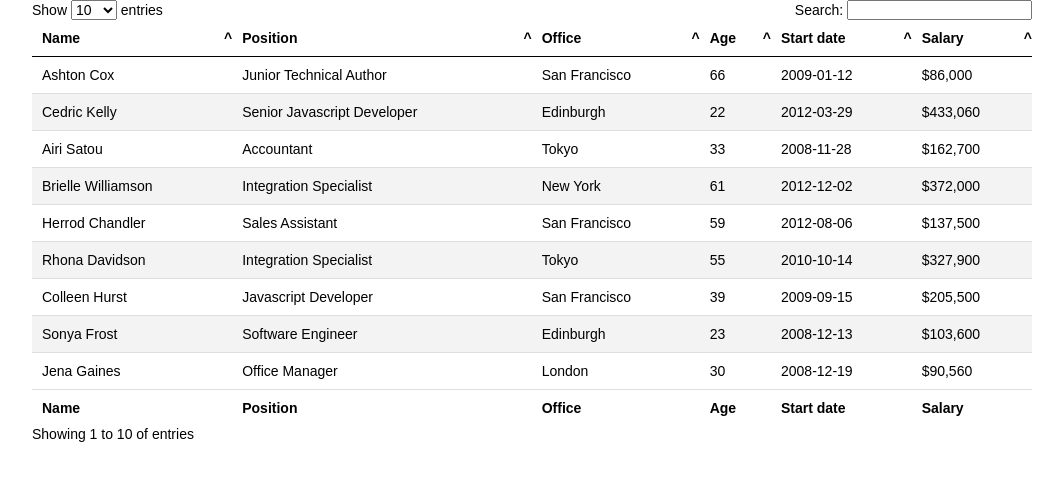
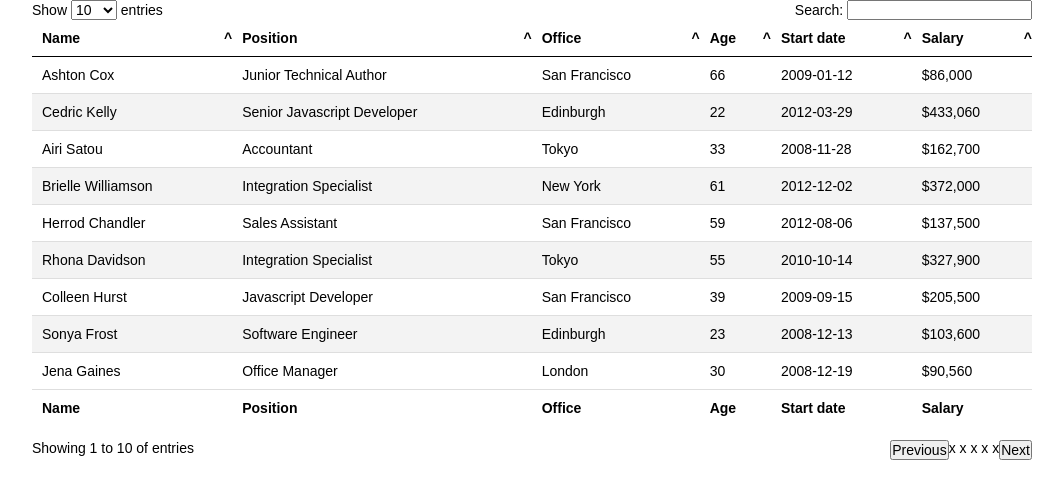
Before and after one commit to PBasham/data_table, a website: page index.html in a window 1280 px wide. Shown: the whole page, without its empty margins (108-1171 px from the left). Drawn offline with nearby package versions, Linux system fonts and the light colour scheme.

Commit message:
added div for page numbers and added some styling to position them correctly

```diff
--- a/index.css
+++ b/index.css
@@ -93,5 +93,15 @@ td {
 tbody tr:nth-child(2n) {
     background-color: rgb(243, 243, 243);
 }
+.data-table-footer {
+    display: flex;
+    justify-content: space-between;
+
+    margin-bottom: 1em;
+    padding-top: 1em;
+}
 .data-table-info {
 }
+.data-table-page {
+    display: flex;
+}
--- a/index.html
+++ b/index.html
@@ -518,9 +518,20 @@
                 </tr>
             </tfoot>
         </table>
-        <div class="data-table-footer" >
-            <div class="data-table-info">Showing <span id="showingFrom"></span> to <span id="showingTo"></span> of <span id="totalEntries"></span> entries</div>
-            <div class="data-table-page"></div>
+        <div class="data-table-footer">
+            <div class="data-table-info">Showing <span id="showingFrom"></span> to <span id="showingTo"></span> of <span
+                    id="totalEntries"></span> entries</div>
+            <div class="data-table-page">
+                <button id="btn-previous">Previous</button>
+                <div class="page-numbers">
+                    x
+                    x
+                    x
+                    x
+                    x
+                </div>
+                <button id="btn-next">Next</button>
+            </div>
         </div>
     </div>
 
```
